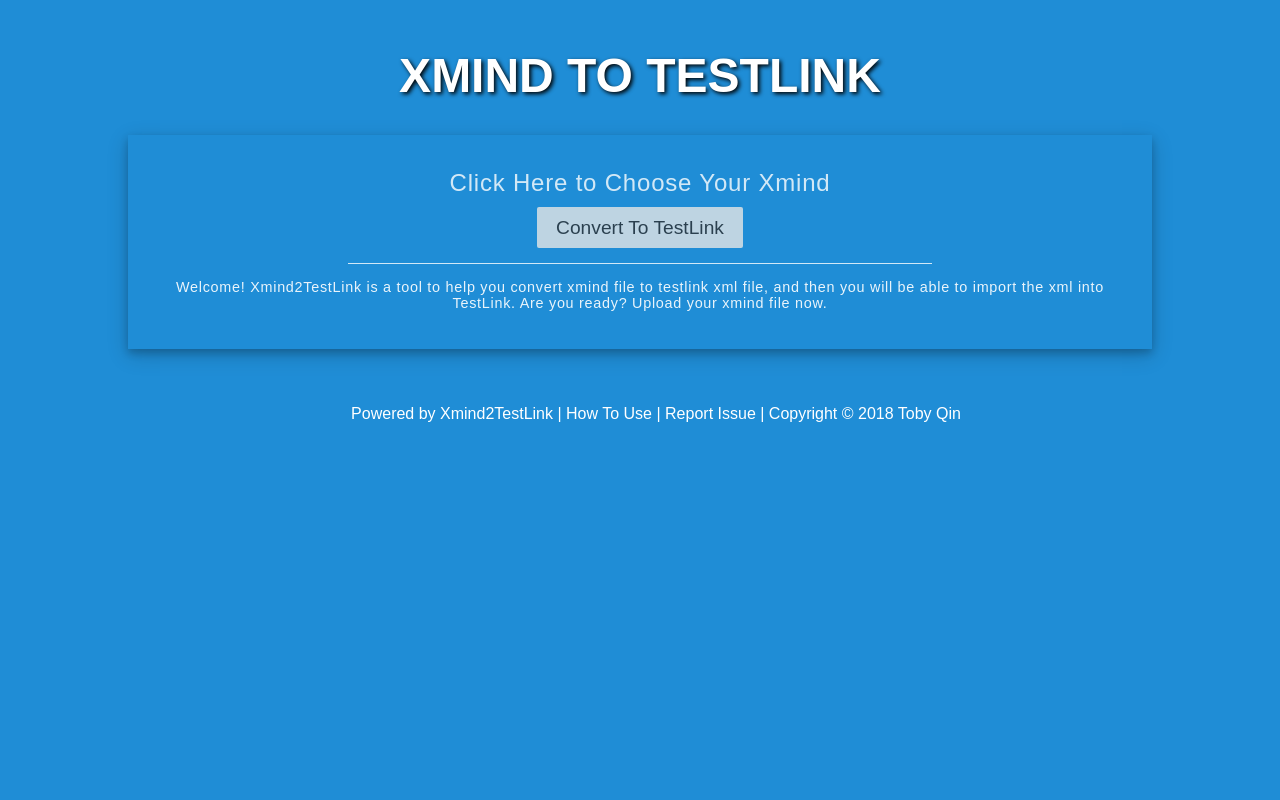
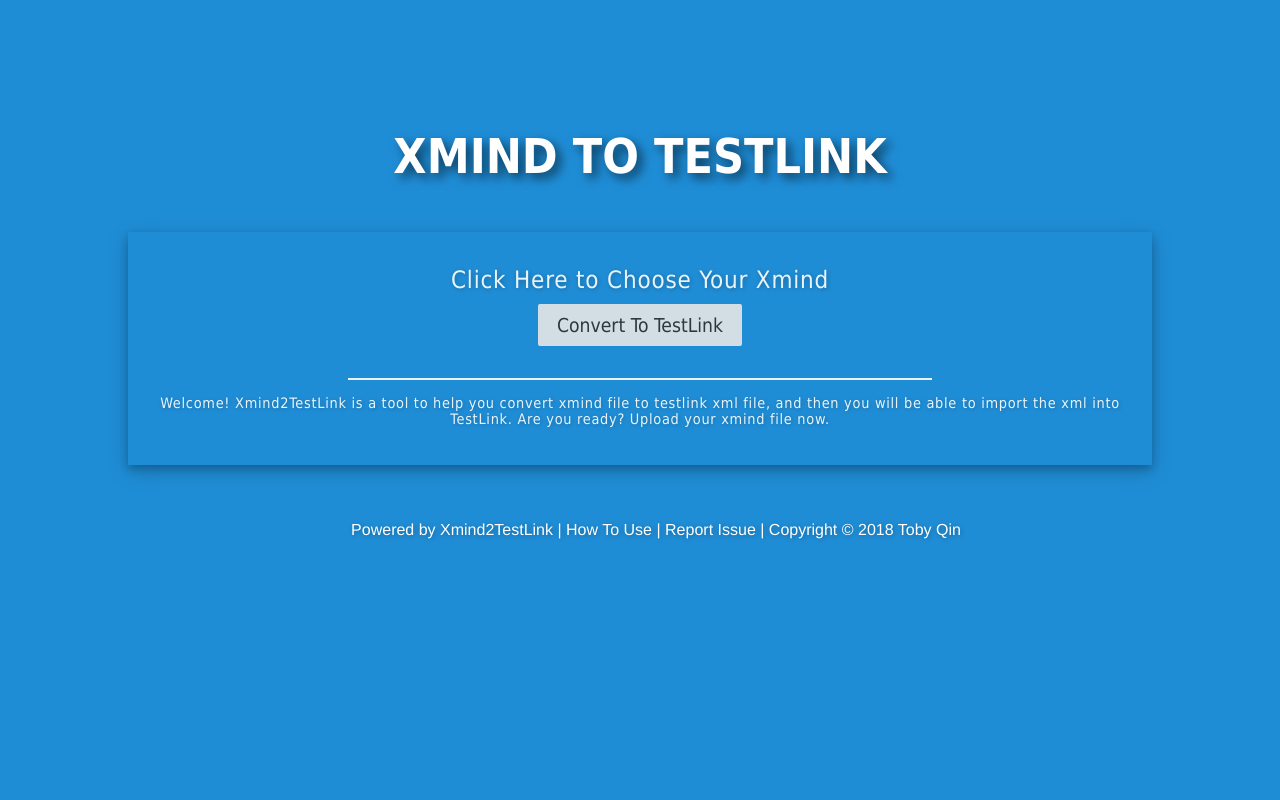
Before and after one commit to tobyqin/xmind2testlink, a Flask app: page / in a window 1280 px wide. Run offline with Flask 2, Linux system fonts and the light colour scheme; data that the repository does not hold is empty.

Commit message:
update v2 web style.

```diff
--- a/web/application.py
+++ b/web/application.py
@@ -88,7 +88,7 @@
         return found[0]
 
 
-def get_records(limit=10):
+def get_records(limit=8):
     short_name_length = 120 if V2 else 30
     c = g.db.cursor()
     sql = "select * from records where is_deleted<>1 order by id desc limit {}".format(int(limit))
--- a/web/static/css/v2.css
+++ b/web/static/css/v2.css
@@ -1,237 +1,193 @@
-body {
-    padding: 30px;
+#file-label {
+    font-size: 1.5em;
+    line-height: 2em;
+    text-decoration: none;
 }
 
-table.tests-table {
-    font-size: 0.8em;
-    margin-top: 30px;
-    margin-bottom: 40px;
-    width: 100%;
+#file-label:hover {
+    cursor: pointer;
+    text-decoration: underline;
 }
 
-table.tests-table tr td {
-    border-bottom: #cbcbcb solid 1px;
+.footer {
+    color: #666;
+    font-size: 80%;
+    padding: 1em;
+    text-align: center;
+    width: auto;
+
 }
 
-table.tests-table tr th {
-    background-color: black;
+.footer a {
+    color: #666;
+}
+
+.footer-home {
+    color: #fff;
+    font-size: 1em;
+    margin-top: 40px;
+    padding: 1em;
+    text-align: center;
+    width: 100%;
+    font-family: Helvetica, sans-serif;
+    font-weight: 100;
+}
+
+.footer-home a {
     color: #fff;
 }
 
-table.recent-xminds td:nth-child(1) {
-    text-align: left;
+.header {
+    /*border-bottom: 1px solid #eee;*/
+    color: #333;
+    margin: 0;
+    padding: 0 2em 0;
+    text-align: center;
 }
 
-.tag-success,
-.tag-error,
-.tag-warn,
+.header h1 {
+    font-size: 2em;
+    font-weight: 300;
+    margin: 0;
+}
+
+.header h2 {
+    color: grey;
+    font-size: 1.3em;
+    font-weight: 300;
+    margin-top: 1em;
+    padding: 0;
+}
+
+.recent-xminds tr:hover td {
+    background-color: rgba(255, 255, 255, 0.3);
+}
+
+.select-xmind {
+    border-bottom: 2px solid #FFF;
+    margin: auto;
+    padding-bottom: 2em;
+    width: 60%;
+
+}
+
+.splash {
+    height: 60%;
+    margin: auto;
+    position: relative;
+    text-align: center;
+    width: 80%;
+    margin-top: 10%;
+}
+
+.splash-container {
+    background: #1f8dd6;
+    height: 100%;
+    overflow: hidden;
+    position: fixed !important;
+    top: 0;
+    left: 0;
+    width: 100%;
+    z-index: 1;
+    text-shadow: 1px 1px 5px rgba(0, 0, 0, 0.3);
+}
+
+.splash-container h1 {
+    color: #fff;
+    font-size: 3em;
+    font-weight: 600;
+    margin-bottom: 1em;
+    text-align: center;
+    text-shadow: 5px 5px 11px rgba(0, 0, 0, 0.58);
+    text-transform: uppercase;
+}
+
+.splash-head {
+    box-shadow: 0 4px 8px 0 rgba(0, 0, 0, 0.2), 0 6px 20px 0 rgba(0, 0, 0, 0.2);
+    color: #FFF;
+    padding: 1.5em 1.6em;
+}
+
+.splash-head p {
+    color: #FFF;
+    font-size: .9em;
+    letter-spacing: .05em;
+    opacity: 0.9;
+}
+
+.splash-subhead {
+    color: #FFF;
+    letter-spacing: .05em;
+    opacity: 0.9;
+}
+
+.tag-error {
+    background: #ca3c3c;
+}
+
 .tag-info {
-    color: white;
-    border-radius: 3px;
-    text-shadow: 0 1px 1px rgba(0, 0, 0, 0.2);
-    font-size: 0.8em;
-    padding: 4px;
+    background: #42b8dd;
 }
 
 .tag-success {
-    background: rgb(28, 184, 65);
-    /* this is a green */
+    background: #1cb841;
 }
 
-.tag-error {
-    background: rgb(202, 60, 60);
-    /* this is a maroon */
+.tag-success, .tag-error, .tag-warn, .tag-info {
+    border-radius: 3px;
+    color: #FFF;
+    font-size: .8em;
+    padding: 4px;
+    text-shadow: 0 1px 1px rgba(0, 0, 0, 0.2);
 }
 
 .tag-warn {
-    background: rgb(223, 117, 20);
-    /* this is an orange */
+    background: #df7514;
 }
 
-.tag-info {
-    background: rgb(66, 184, 221);
-    /* this is a light blue */
-}
-
-.header {
-    margin: 0;
-    color: #333;
-    text-align: center;
-    padding: 1.5em 2em 0;
-    border-bottom: 1px solid #eee;
-}
-
-.header h1 {
-    margin: 0.2em 0;
-    font-size: 2.5em;
-    font-weight: 300;
-}
-
-.header h2 {
-    font-weight: 500;
-    font-size: 1.5em;
-    color: #ccc;
-    padding: 0;
-    margin-top: 20px;
-}
-
-a {
-    text-decoration: none;
-    color: rgb(61, 146, 201);
-}
-
-a:hover,
-a:focus {
-    text-decoration: underline;
-}
-
-ol {
-    margin-left: -20px;
-    margin-top: 0;
-    margin-bottom: 0;
-}
-
-ol ul {
-    margin-left: -30px;
+.tests-table tr:hover td {
+    background-color: #f2f3f4;
 }
 
 .tooltip {
+    display: inline-block;
     position: relative;
-    display: inline-block;
 }
 
 .tooltip .tooltiptext {
+    background-color: #000;
+    border-radius: 4px;
+    color: #fff;
+    max-width: 400px;
+    min-width: 60px;
+    padding: 10px;
+    position: absolute;
+    text-align: left;
     visibility: hidden;
-    background-color: black;
-    color: #fff;
-    text-align: left;
-    padding: 5px;
-    border-radius: 4px;
-    position: absolute;
-    z-index: 1;
-    min-width: 60px;
-    max-width: 400px;
+    white-space: normal;
     width: max-content;
     width: -moz-max-content;
+    word-break: normal;
     word-wrap: break-word;
-    word-break: normal;
-    white-space: normal;
+    z-index: 1;
 }
 
 .tooltip:hover .tooltiptext {
     visibility: visible;
 }
 
-.footer {
-    width: auto;
-    background: #111;
-    color: #666;
-    text-align: center;
-    padding: 1em;
-    font-size: 80%;
+a {
+    color: #3d92c9;
+    text-decoration: none;
 }
 
-.footer a {
-    color: #ccc;
-}
-
-.home-footer a {
-    color: #fff;
-}
-
-.home-footer {
-    width: 100%;
-    color: #fff;
-    text-align: center;
-    padding: 1em;
-    font-size: 1em;
-    margin-top: 40px;
-}
-
-.splash-container {
-    background: #1f8dd6;
-    z-index: 1;
-    overflow: hidden;
-    width: 100%;
-    height: 100%;
-    top: 0;
-    left: 0;
-    position: fixed !important;
-}
-
-.splash {
-    width: 80%;
-    height: 60%;
-    margin: auto;
-    position: relative;
-    /*top: -10px;*/
-    /*left: 0;*/
-    /*bottom: 0;*/
-    /*right: 0;*/
-    text-align: center;
-    margin-top: 2em;
-}
-
-.splash-head {
-    color: white;
-    /*border: 0.5px solid white;*/
-    padding: 1.5em 1.6em;
-    box-shadow: 0 4px 8px 0 rgba(0, 0, 0, 0.2), 0 6px 20px 0 rgba(0, 0, 0, 0.19);
-}
-
-.splash-head p {
-    color: white;
-    font-size: 0.9em;
-    letter-spacing: 0.05em;
-    opacity: 0.9;
-}
-
-.splash-subhead {
-    color: white;
-    letter-spacing: 0.05em;
-    opacity: 0.8;
-}
-
-table.recent-xminds {
-    font-size: 0.8em;
-    margin-top: 20px;
-    width: 100%;
-}
-
-table.recent-xminds a {
-    color: #fff;
+a:hover, a:focus {
     text-decoration: underline;
 }
 
-table.recent-xminds th {
-    text-align: center;
-    background-color: #f2f3f4;
-}
-
-.splash-container h1 {
-    text-align: center;
-    color: #fff;
-    font-size: 3em;
-    margin-top: 1em;
-    margin-bottom: 0;
-    font-weight: 600;
-    text-transform: uppercase;
-    text-shadow: 2px 2px 4px #000000;
-}
-
-.splash-container h2 {
-    text-align: left;
-    color: #fff;
-    font-size: 1em;
-    margin-bottom: 1em;
-    font-weight: 300;
-}
-
-.select-xmind {
-    margin: auto;
-    width: 60%;
-    border-bottom: 1px solid white;
-    padding-bottom: 15px;
+body {
+    padding: 30px;
+    font-family: Tahoma, Geneva, "Microsoft YaHei", sans-serif;
 }
 
 input[type="file"] {
--- a/web/templates/v2/index.html
+++ b/web/templates/v2/index.html
@@ -9,10 +9,10 @@
 </head>
 <body>
 <div class="splash-container">
-    <h1>
-        Xmind to TestLink
-    </h1>
     <div class="splash">
+        <h1>
+            Xmind to TestLink
+        </h1>
         <div class="splash-head">
             <div class="select-xmind splash-subhead">
                 <form method="post" enctype="multipart/form-data">
@@ -52,7 +52,7 @@
                     will be able to import the xml into TestLink. Are you ready? Upload your xmind file now.</p>
             {% endif %}
         </div>
-        <div class="home-footer">
+        <div class="footer-home">
             Powered by <a href="https://github.com/tobyqin/xmind2testlink">Xmind2TestLink</a> |
             <a href="https://github.com/tobyqin/xmind2testlink/blob/master/README.md">How To Use</a> |
             <a href="https://github.com/tobyqin/xmind2testlink/issues/new">Report Issue</a> |
```
Also changed, not shown: other parts of web/static/css/v2.css (+40 -10 lines).
